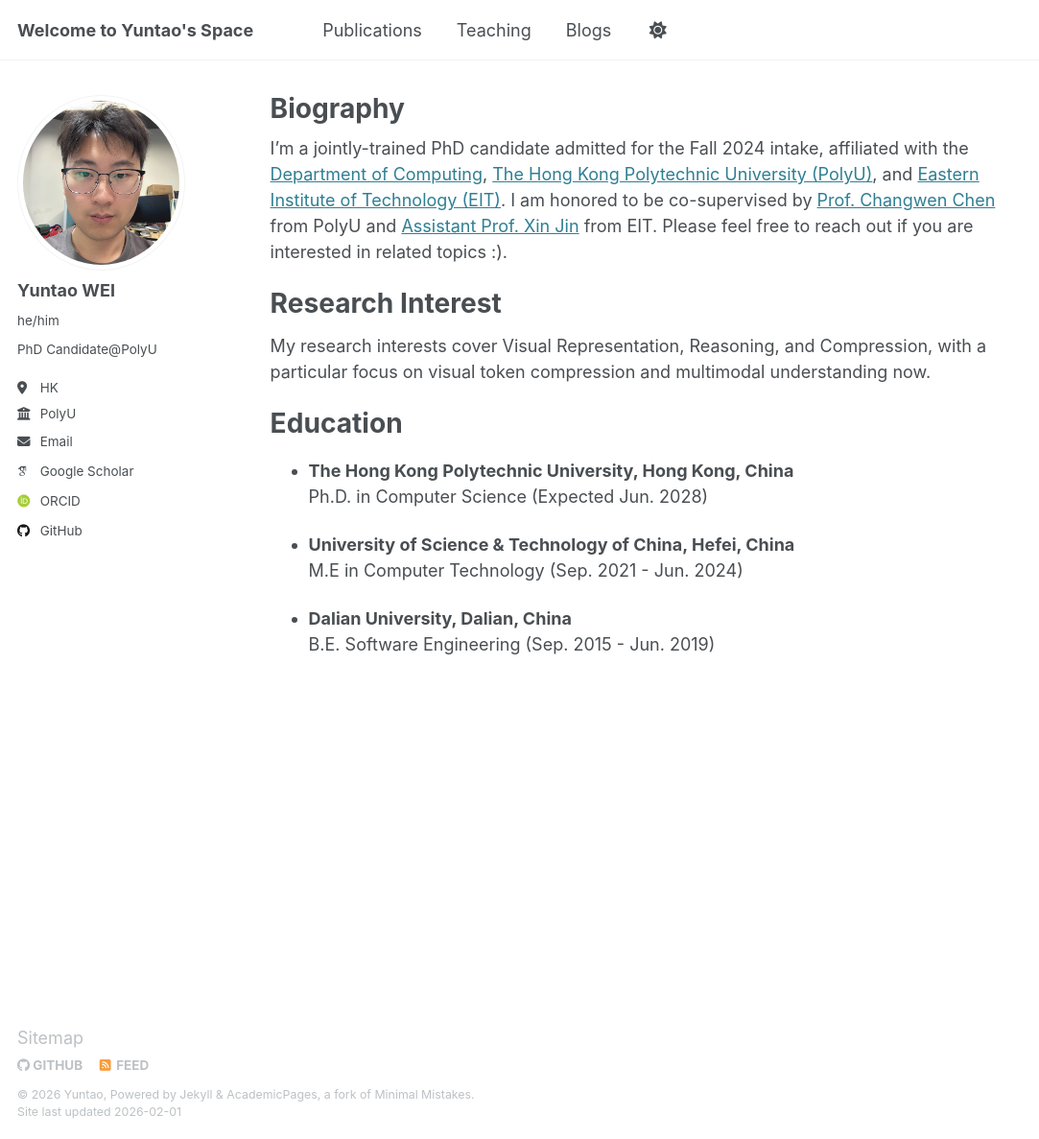
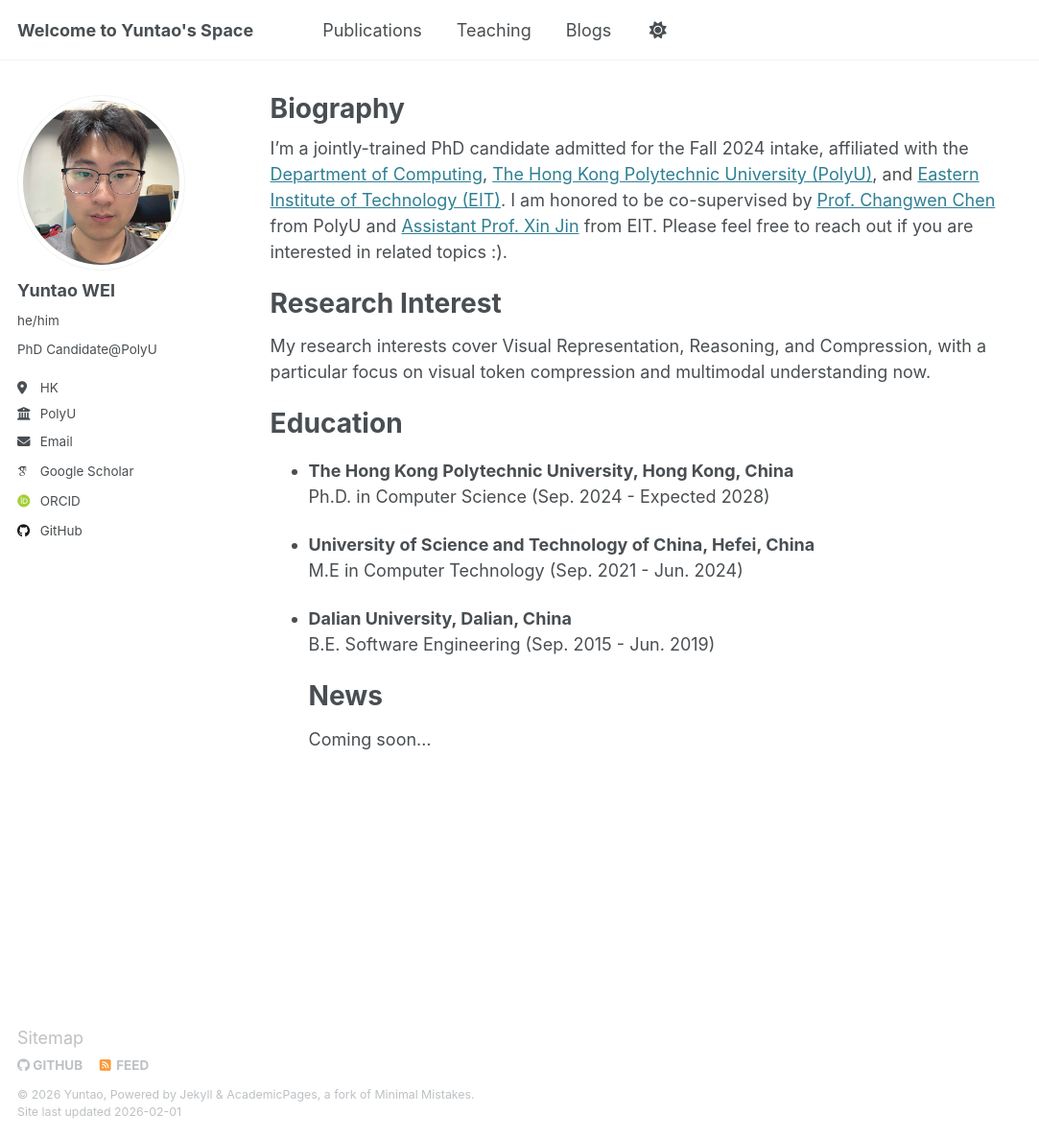
Before and after one commit to yuntao229/yuntao229.github.io, a Jekyll site: the page built from _pages/about.md, in a window 1280 px wide and 1187 px high. Shown: the whole window at 96% size, without its empty margins (0-1083 px from the left). Built offline with Jekyll 4.4.1, drawn with Linux system fonts in a browser that asks for light colours; some web fonts are replaced.

Commit message:
Update education details and add news section

```diff
--- a/_pages/about.md
+++ b/_pages/about.md
@@ -15,10 +15,12 @@ My research interests cover Visual Representation, Reasoning, and Compression, w
 
 # Education
 - **The Hong Kong Polytechnic University, Hong Kong, China**<br>
-  Ph.D. in Computer Science (Expected Jun. 2028)
+  Ph.D. in Computer Science (Sep. 2024 - Expected 2028)
 
-- **University of Science & Technology of China, Hefei, China**<br>
+- **University of Science and Technology of China, Hefei, China**<br>
   M.E in Computer Technology (Sep. 2021 - Jun. 2024)
 
 - **Dalian University, Dalian, China**<br>
   B.E. Software Engineering (Sep. 2015 - Jun. 2019)
+# News
+Coming soon...
```
